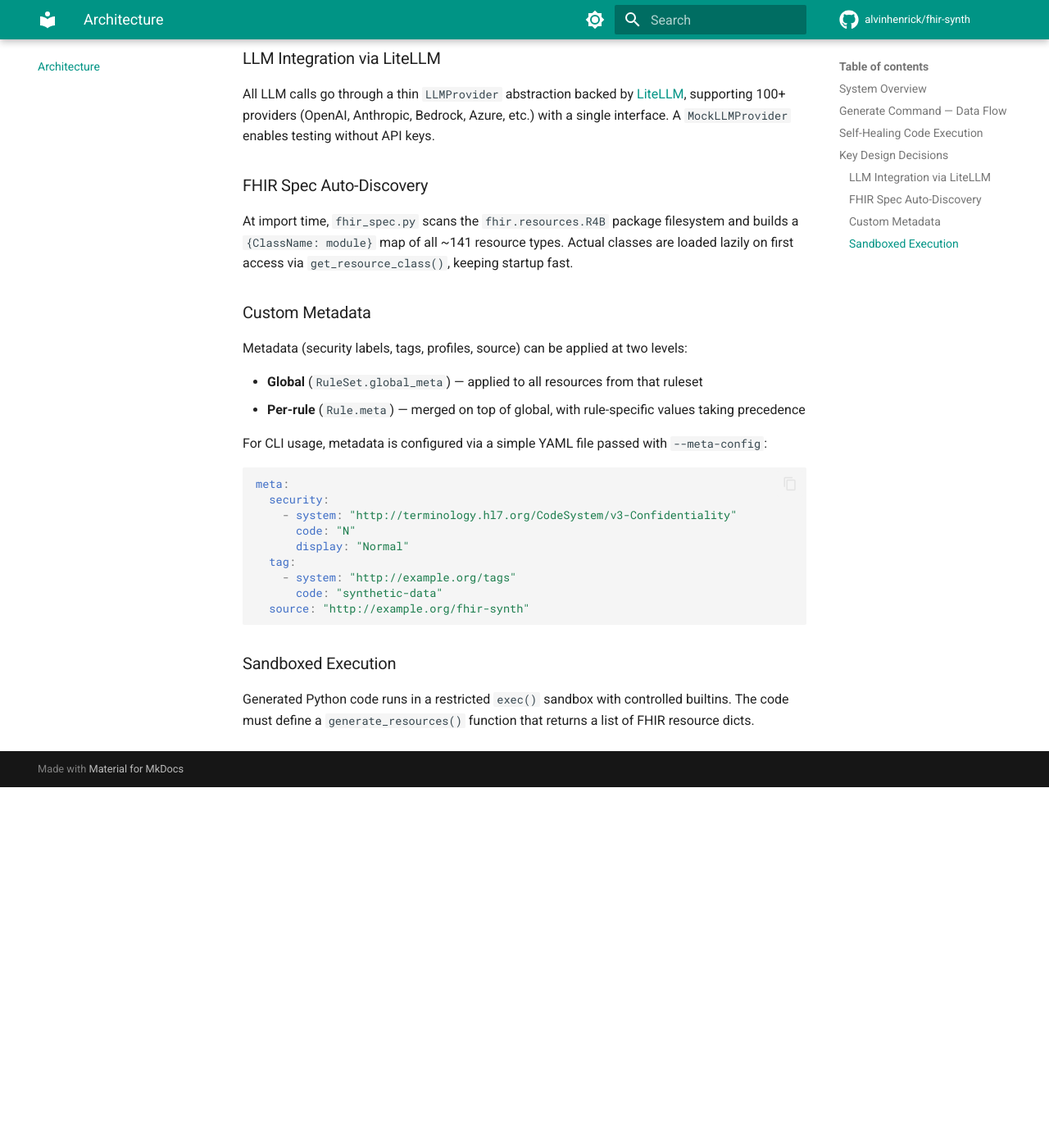
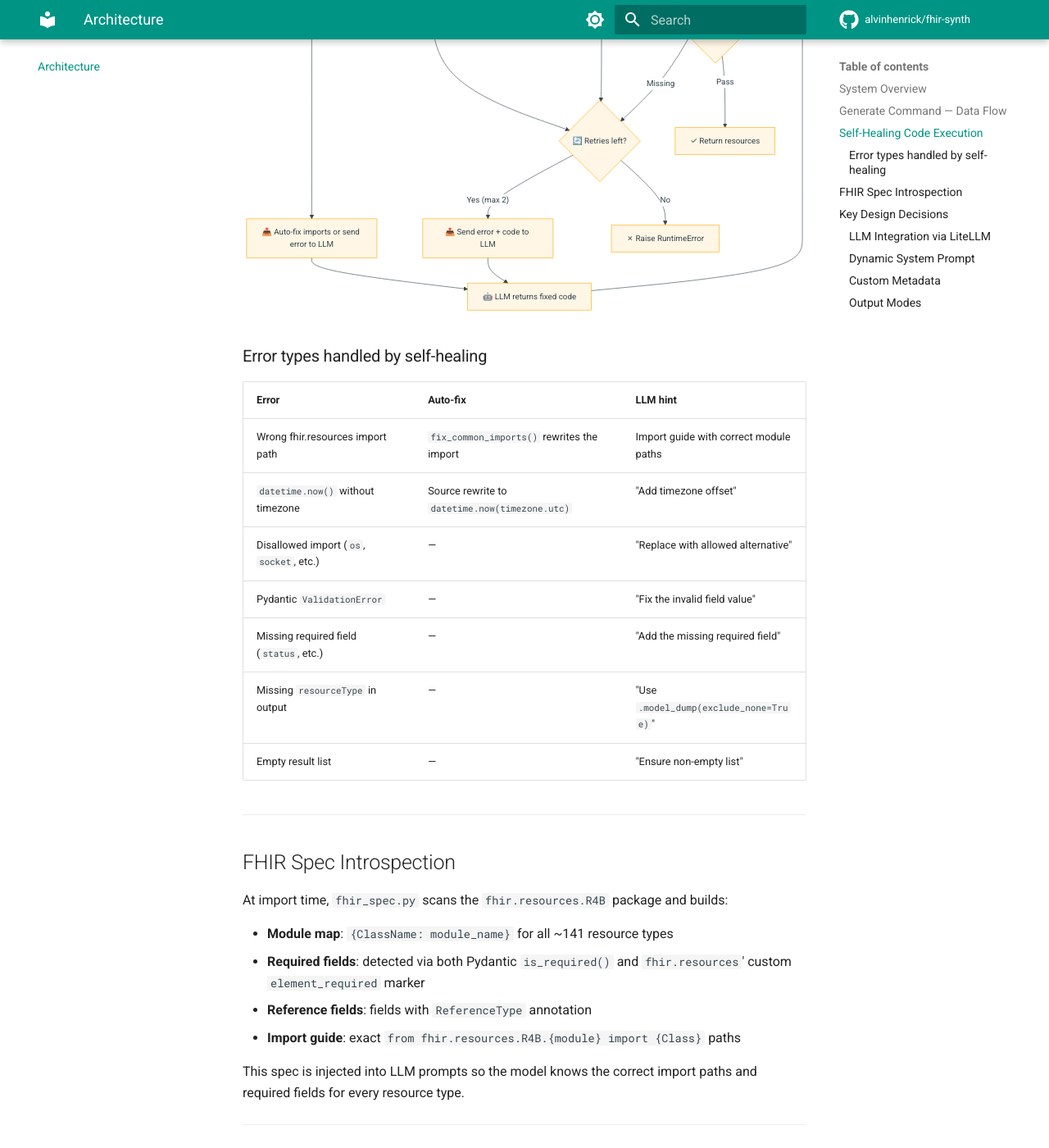
Before and after one commit to alvinhenrick/fhir-synth, an MkDocs documentation site: the page built from docs/architecture.md, in a window 1280 px wide and 1400 px high, scrolled down 2844 px. Shown: the whole window at 82% size. Built offline with MkDocs 1.6.1 and Material for MkDocs 9.7.7, drawn with Linux system fonts in a browser that asks for light colours; comment, search, counter and statistics services are not loaded; before the commit the page ends 3804 px from its top, so only the background shows below that; some of the changed text lies outside the part shown.

Commit message:
feat: update architecture documentation to reflect enhanced safety checks and dynamic system prompt assembly

````diff
--- a/docs/architecture.md
+++ b/docs/architecture.md
@@ -58,26 +58,34 @@
     participant CLI as 🖥️ CLI
     participant CG as ⚙️ CodeGenerator
     participant LLM as 🤖 LLMProvider
-    participant EX as 🔒 Sandbox Executor
+    participant EX as 🔒 Executor
     participant BB as 📦 BundleBuilder
     participant F as 💾 File
 
     U->>CLI: fhir-synth generate "10 diabetic patients" -o out.json
     CLI->>CG: generate_code_from_prompt(prompt)
+
+    Note over CG,LLM: System prompt includes FHIR spec,<br/>sandbox constraints, import guide
     CG->>LLM: generate_text(system_prompt, user_prompt)
     LLM-->>CG: Python code (fhir.resources)
-    CG->>CG: _extract_code() — strip markdown fences
+    CG->>CG: extract_code() — strip markdown fences
     CG-->>CLI: code string
 
     CLI->>CG: execute_generated_code(code)
-    CG->>CG: validate_code() — compile check
-    CG->>EX: exec(code) → generate_resources()
+    CG->>CG: validate_imports() + fix_common_imports()
+    CG->>CG: validate_code() — syntax + safety checks
 
-    alt ❌ Execution fails
-        EX-->>CG: error / traceback
-        CG->>LLM: _retry_with_error(code, error)
+    CG->>EX: execute_code(code)
+    Note over EX: Pre-flight: import whitelist + dangerous builtins
+    Note over EX: Auto-fix: naive datetime.now() → UTC
+    EX->>EX: Subprocess: exec(code) → generate_resources()
+    EX->>EX: Smoke test: validate output
+
+    alt ❌ Execution or smoke test fails
+        EX-->>CG: error message
+        CG->>LLM: build_fix_prompt(code, error)
         LLM-->>CG: fixed code
-        CG->>EX: exec(fixed_code)
+        CG->>EX: execute_code(fixed_code)
     end
 
     EX-->>CG: list[dict] resources
@@ -87,29 +95,66 @@
     CLI->>BB: build()
     BB-->>CLI: FHIR Bundle dict
 
-    CLI->>F: write JSON
-    CLI-->>U: ✓ Bundle with N entries → out.json
+    CLI->>F: write JSON / NDJSON
+    CLI-->>U: ✓ Bundle → out.json (or per-patient with --split)
 ```
 
 ---
 
 ## Self-Healing Code Execution
 
-When LLM-generated code fails, the error is automatically sent back to the LLM for correction (up to 2 retries).
+When LLM-generated code fails, the error is automatically sent back to the LLM for correction (up to 2 retries). The fix prompt includes the error, the failing code, the FHIR import guide, and specific hints for common error types.
 
 ```mermaid
 flowchart TD
-    A["🤖 LLM generates Python code"] --> B{"✅ Syntax valid?"}
-    B -->|No| C["📤 Send error to LLM"]
-    B -->|Yes| D["🔒 Execute in sandbox"]
-    D --> E{"✅ Execution succeeds?"}
-    E -->|Yes| F["✓ Return resources"]
-    E -->|No| G{"🔄 Retries left?"}
-    G -->|"Yes (max 2)"| C
-    G -->|No| H["✗ Raise RuntimeError"]
-    C --> I["🤖 LLM returns fixed code"]
-    I --> B
+    A["🤖 LLM generates Python code"] --> B["🔍 Pre-flight safety checks"]
+    B --> B1{"Import whitelist?"}
+    B1 -->|"Disallowed import"| FIX["📤 Auto-fix imports or send error to LLM"]
+    B1 -->|Pass| B2{"Dangerous builtins?"}
+    B2 -->|"eval/exec/open"| REJECT["✗ Reject code"]
+    B2 -->|Pass| B3["🔧 Auto-fix naive datetime.now()"]
+    B3 --> C["🔒 Execute in subprocess"]
+    C --> D{"✅ Execution OK?"}
+    D -->|"Runtime error"| RETRY
+    D -->|Pass| E["🧪 Smoke test output"]
+    E --> E1{"Non-empty list?"}
+    E1 -->|Empty| RETRY
+    E1 -->|Pass| E2{"Every dict has resourceType?"}
+    E2 -->|Missing| RETRY
+    E2 -->|Pass| F["✓ Return resources"]
+
+    RETRY{"🔄 Retries left?"}
+    RETRY -->|"Yes (max 2)"| FIX2["📤 Send error + code to LLM"]
+    RETRY -->|No| H["✗ Raise RuntimeError"]
+    FIX2 --> G["🤖 LLM returns fixed code"]
+    FIX --> G
+    G --> B
 ```
+
+### Error types handled by self-healing
+
+| Error | Auto-fix | LLM hint |
+|---|---|---|
+| Wrong fhir.resources import path | `fix_common_imports()` rewrites the import | Import guide with correct module paths |
+| `datetime.now()` without timezone | Source rewrite to `datetime.now(timezone.utc)` | "Add timezone offset" |
+| Disallowed import (`os`, `socket`, etc.) | — | "Replace with allowed alternative" |
+| Pydantic `ValidationError` | — | "Fix the invalid field value" |
+| Missing required field (`status`, etc.) | — | "Add the missing required field" |
+| Missing `resourceType` in output | — | "Use `.model_dump(exclude_none=True)`" |
+| Empty result list | — | "Ensure non-empty list" |
+
+---
+
+## FHIR Spec Introspection
+
+At import time, `fhir_spec.py` scans the `fhir.resources.R4B` package and builds:
+
+- **Module map**: `{ClassName: module_name}` for all ~141 resource types
+- **Required fields**: detected via both Pydantic `is_required()` and `fhir.resources`' custom `element_required` marker
+- **Reference fields**: fields with `ReferenceType` annotation
+- **Import guide**: exact `from fhir.resources.R4B.{module} import {Class}` paths
+
+This spec is injected into LLM prompts so the model knows the correct import paths and required fields for every resource type.
 
 ---
 
@@ -119,18 +164,19 @@
 
 All LLM calls go through a thin `LLMProvider` abstraction backed by [LiteLLM](https://docs.litellm.ai/), supporting 100+ providers (OpenAI, Anthropic, Bedrock, Azure, etc.) with a single interface. A `MockLLMProvider` enables testing without API keys.
 
-### FHIR Spec Auto-Discovery
+### Dynamic System Prompt
 
-At import time, `fhir_spec.py` scans the `fhir.resources.R4B` package filesystem and builds a `{ClassName: module}` map of all ~141 resource types. Actual classes are loaded lazily on first access via `get_resource_class()`, keeping startup fast.
+The system prompt is assembled dynamically from:
+
+- **Sandbox constraints** — built from `ALLOWED_MODULES` in `constants.py`
+- **FHIR spec summary** — required/optional/reference fields per resource type
+- **Import guide** — introspected `from fhir.resources.R4B.{mod} import {Cls}` paths
+- **Reference field map** — exact field names for Patient/Encounter/etc. linkage
+- **Chain-of-thought** — step-by-step instructions for code generation
 
 ### Custom Metadata
 
-Metadata (security labels, tags, profiles, source) can be applied at two levels:
-
-- **Global** (`RuleSet.global_meta`) — applied to all resources from that ruleset
-- **Per-rule** (`Rule.meta`) — merged on top of global, with rule-specific values taking precedence
-
-For CLI usage, metadata is configured via a simple YAML file passed with `--meta-config`:
+Metadata (security labels, tags, profiles, source) is configured via YAML (`--meta-config`):
 
 ```yaml
 meta:
@@ -144,6 +190,9 @@
   source: "http://example.org/fhir-synth"
 ```
 
-### Sandboxed Execution
+### Output Modes
 
-Generated Python code runs in a restricted `exec()` sandbox with controlled builtins. The code must define a `generate_resources()` function that returns a list of FHIR resource dicts.
+| Flag | Output |
+|---|---|
+| *(default)* | Single JSON — one Bundle with all patients |
+| `--split` | One JSON file per patient in output directory |
````
Also changed, not shown: other parts of docs/architecture.md (+2 -2 lines).
